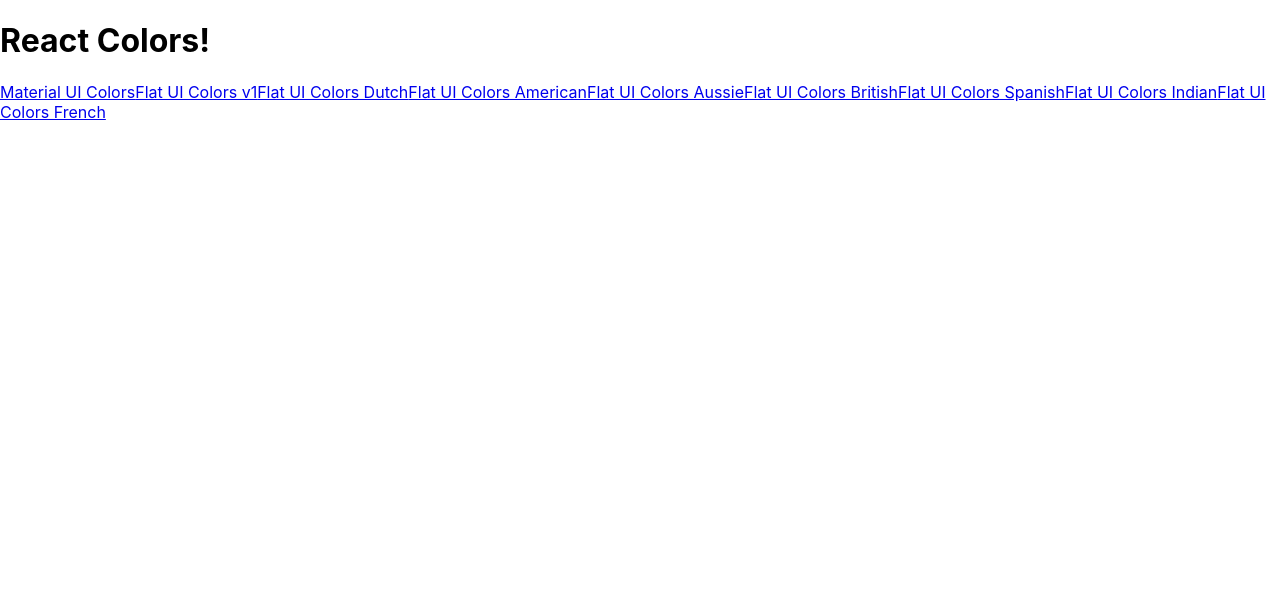
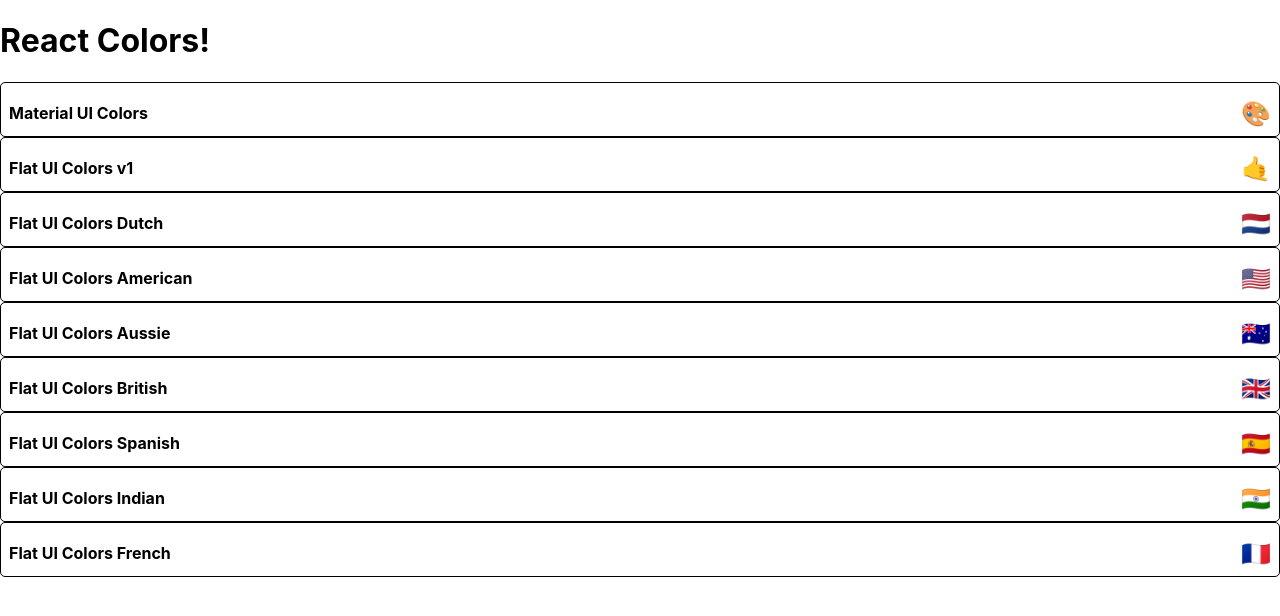
Before and after one commit to RyanEllingson/react-color-app, a React (Create React App) app: page / in a window 1280 px wide. Shown: the top 616 px of the page. Built offline with nearby package versions, Linux system fonts and the light colour scheme.

Commit message:
added material-ui/styles, started MiniPalette component

```diff
--- a/package.json
+++ b/package.json
@@ -5,6 +5,7 @@
   "dependencies": {
     "@material-ui/core": "^4.11.3",
     "@material-ui/icons": "^4.11.2",
+    "@material-ui/styles": "^4.11.3",
     "@testing-library/jest-dom": "^5.11.9",
     "@testing-library/react": "^11.2.5",
     "@testing-library/user-event": "^12.8.3",
--- /dev/null
+++ b/src/MiniPalette.js
@@ -0,0 +1,45 @@
+import React from "react";
+import {withStyles} from "@material-ui/styles";
+
+const styles = {
+    root: {
+        backgroundColor: "white",
+        borderRadius: "5px",
+        padding: "0.5rem",
+        position: "relative",
+        overflow: "hidden",
+        "&:hover": {
+            cursor: "pointer"
+        },
+        border: "1px solid black"
+    },
+    colors: {
+        backgroundColor: "grey"
+    },
+    title: {
+        display: "flex",
+        justifyContent: "space-between",
+        alignItems: "center",
+        margin: "0",
+        color: "black",
+        paddingTop: "0.5rem",
+        fontSize: "1rem",
+        position: "relative"
+    },
+    emoji: {
+        marginLeft: "0.5rem",
+        fontSize: "1.5rem"
+    }
+};
+
+function MiniPalette(props) {
+    const {classes, paletteName, emoji} = props;
+    return (
+        <div className={classes.root}>
+            <div className={classes.colors}></div>
+            <h5 className={classes.title}>{paletteName} <span className={classes.emoji}>{emoji}</span></h5>
+        </div>
+    );
+}
+
+export default withStyles(styles)(MiniPalette);
--- a/src/PaletteList.js
+++ b/src/PaletteList.js
@@ -1,5 +1,6 @@
 import React, {Component} from "react";
 import {Link} from "react-router-dom";
+import MiniPalette from "./MiniPalette";
 
 class PaletteList extends Component {
     render() {
@@ -8,7 +9,7 @@ class PaletteList extends Component {
             <div>
                 <h1>React Colors!</h1>
                 {palettes.map(palette => {
-                    return <Link to={`/palette/${palette.id}`}>{palette.paletteName}</Link>
+                    return <MiniPalette {...palette} />
                 })}
             </div>
         )
--- a/src/seedColors.js
+++ b/src/seedColors.js
@@ -1,4 +1,4 @@
-export default [
+const palettes = [
     {
       paletteName: "Material UI Colors",
       id: "material-ui-colors",
@@ -242,3 +242,5 @@ export default [
       ]
     }
   ];
+
+export default palettes;
```
